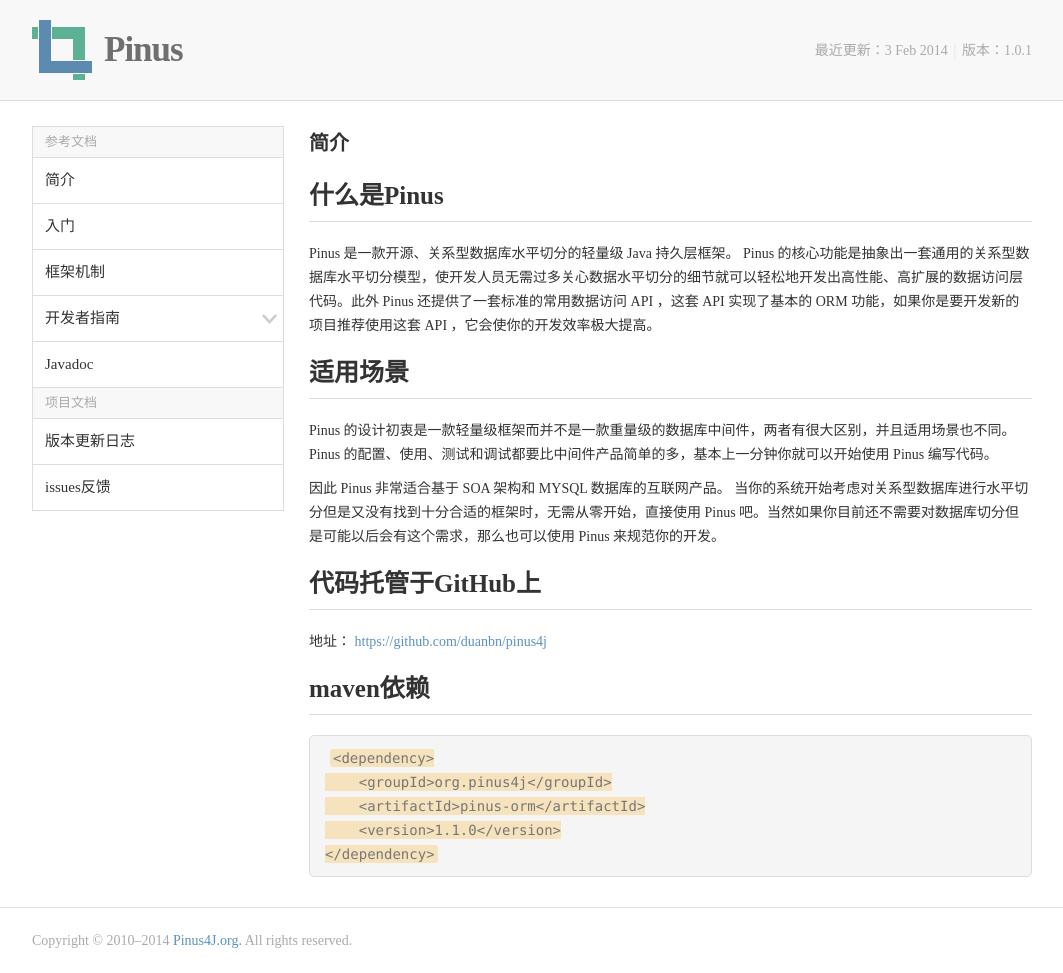
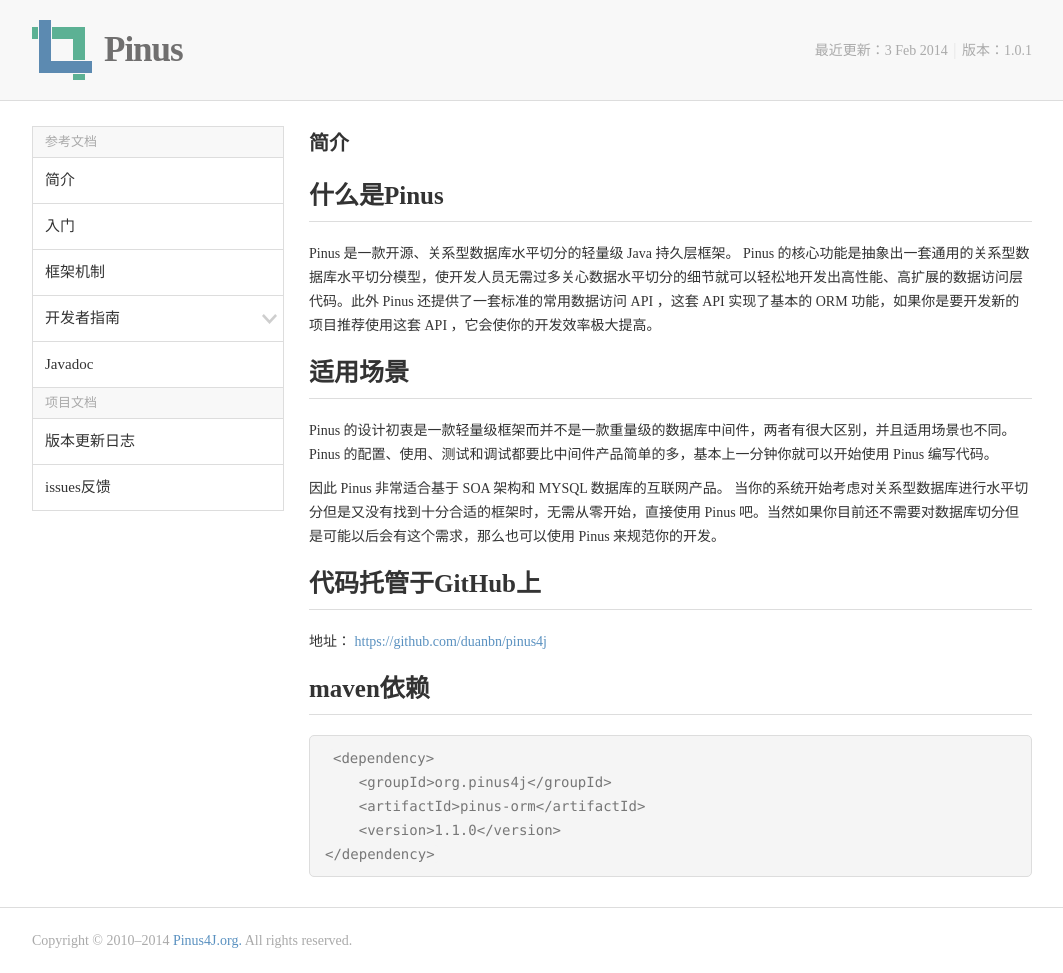
Before and after one commit to duanbn/pinus4j, a Jekyll site: the page built from _posts/2015-02-12-brief.md, in a window 1280 px wide. Shown: the whole page, without its empty margins (108-1171 px from the left). Built offline with Jekyll 4.4.1, drawn with Linux system fonts in a browser that asks for light colours.

Commit message:
Update base.css

```diff
--- a/css/base.css
+++ b/css/base.css
@@ -46,7 +46,7 @@ a { text-decoration:none; blr:expression(this.onFocus=this.blur());/*针对 IE*/
 .content a:hover { color:#4f88b8; text-decoration:underline;}
 .content code { font-size:12px; font-family:Monaco,Menlo,Consolas,"Courier New",monospace; border-radius:3px; background:#f6e2bc; padding:1px 3px; margin-left:5px; margin-right:5px;}
 .content .highlight { overflow:auto; width:691px; padding:10px 15px; border-radius:5px; background:#f5f5f5; border:#dddddd 1px solid; margin-bottom:10px;}
-.content .highlight code { width:691px; font-family:Monaco,Menlo,Consolas,monospace; color:#777; font-size:14px; line-height:24px;}
+.content .highlight code { width:691px; font-family:Monaco,Menlo,Consolas,monospace; color:#777; font-size:14px; line-height:24px; background:#f5f5f5;}
 .content .highlight span { font-family:Monaco,Menlo,Consolas,monospace; color:#777; font-size:14px; line-height:24px;}
 .content ul { margin-left:25px; color:#333; font-size:14px; margin-bottom:10px;}
 .content li { line-height:24px; font-size:14px; color:#333;}
```
